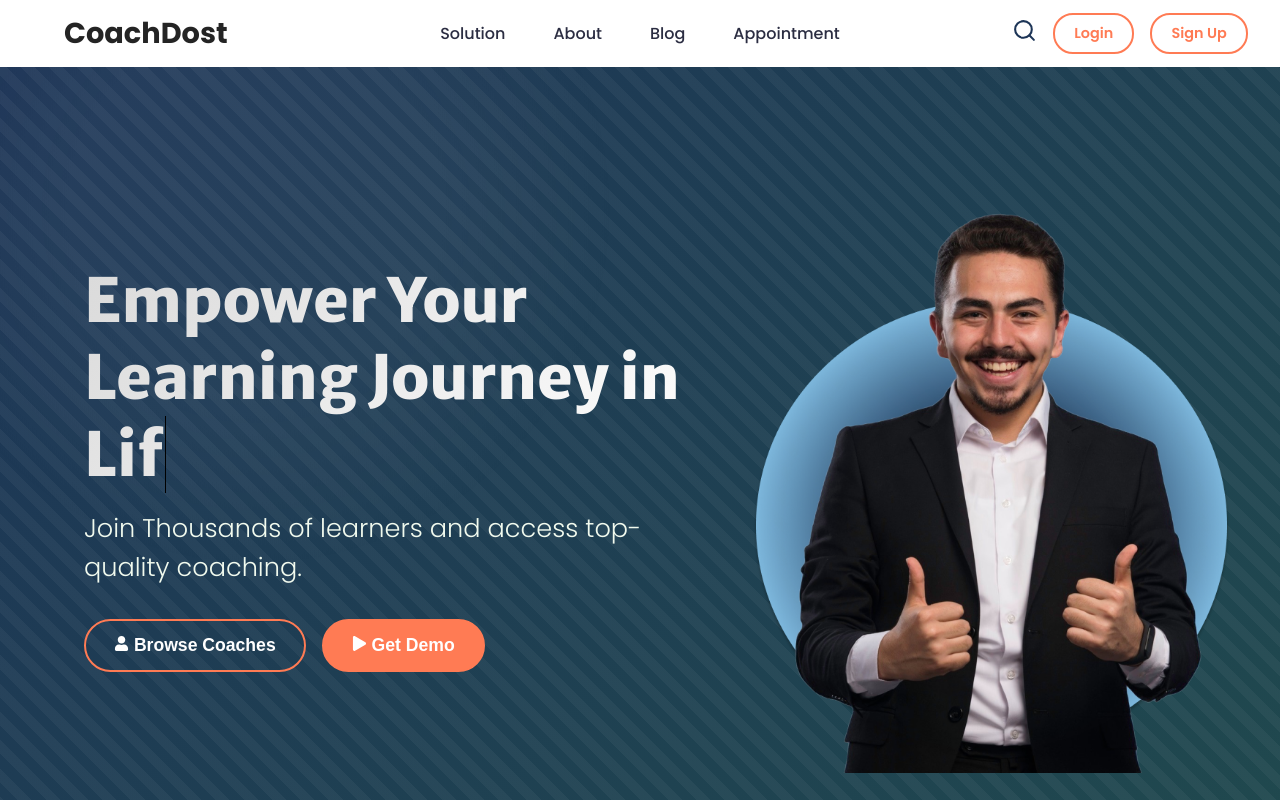
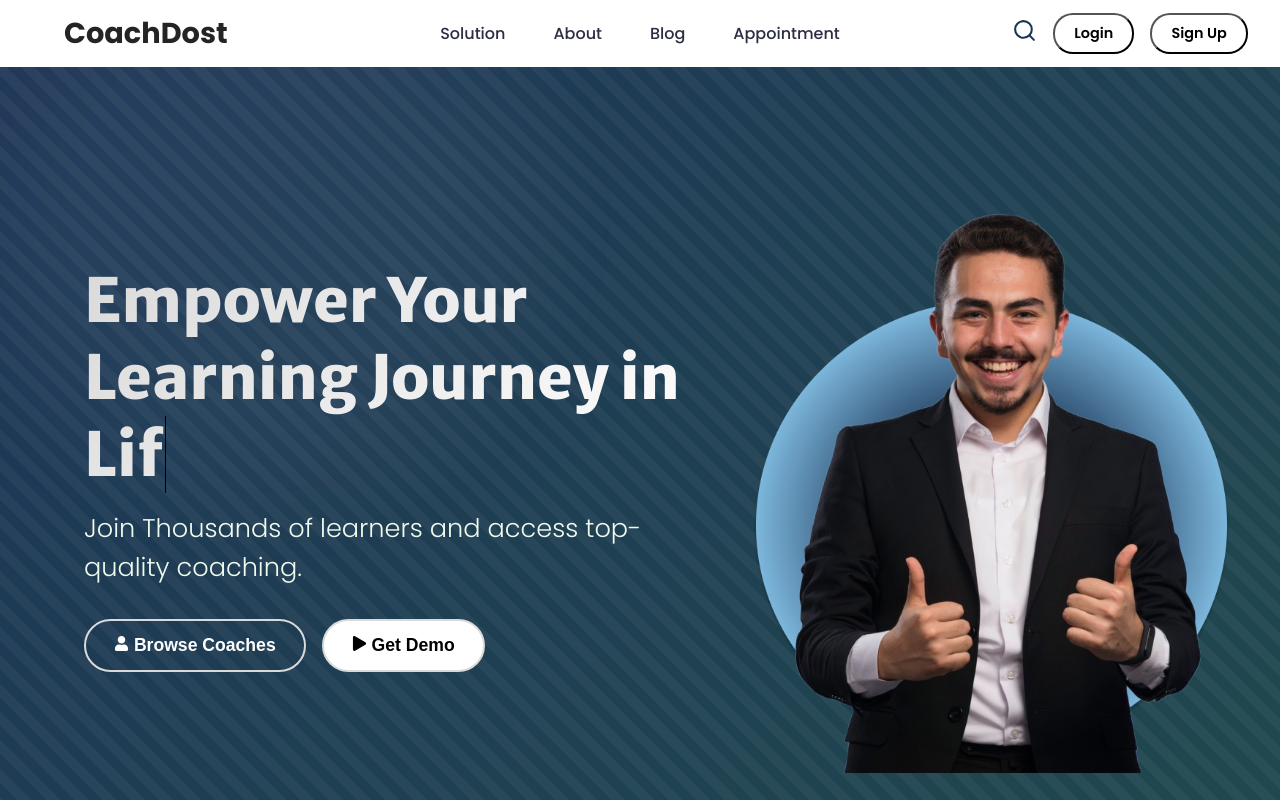
Before and after one commit to gurudesh0801/coachdost, a React (Vite) app: page / in a window 1280 px wide. Shown: the top 800 px of the page. Built offline with nearby package versions, Linux system fonts and the light colour scheme; a web font is replaced by a local one.

Commit message:
add page

```diff
--- a/src/Components/Home/Home.css
+++ b/src/Components/Home/Home.css
@@ -81,7 +81,7 @@
   font-weight: 600;
   color: #ffffff;
   background: transparent;
-  border: 2px solid #ff7b54;
+  border: 2px solid #dadada;
   border-radius: 30px;
   cursor: pointer;
   transition: 0.3s ease-in-out; /* Smooth transition */
@@ -92,9 +92,9 @@
   padding: 14px 28px;
   font-size: 1.1rem; /* Slightly larger font */
   font-weight: 600;
-  color: #ffffff;
+  color: #000000;
   border-radius: 30px;
-  background-color: #ff7b54;
+  background-color: #ffffff;
   cursor: pointer;
   transition: 0.3s ease-in-out; /* Smooth transition */
   animation: buttonPop 1s ease-out; /* Button animation */
--- a/src/Components/Navbar/Navbar.css
+++ b/src/Components/Navbar/Navbar.css
@@ -186,8 +186,7 @@
 
 .navbar-login {
   background-color: transparent;
-  color: #ff7b54;
-  border: 2px solid #ff7b54;
+  color: #000000;
   transition: background-color 0.3s, color 0.3s;
 }
 
@@ -198,8 +197,7 @@
 
 .navbar-signup {
   background-color: transparent;
-  color: #ff7b54;
-  border: 2px solid #ff7b54;
+  color: #000000;
   transition: background-color 0.3s, color 0.3s;
 }
 
@@ -230,7 +228,7 @@
     left: 0;
     width: 100%;
     height: calc(100vh - 60px);
-    background-color: #90ffcf; /* Background matches gradient */
+    background-color: #ffffff; /* Background matches gradient */
     flex-direction: column;
     justify-content: center;
     align-items: center;
```
